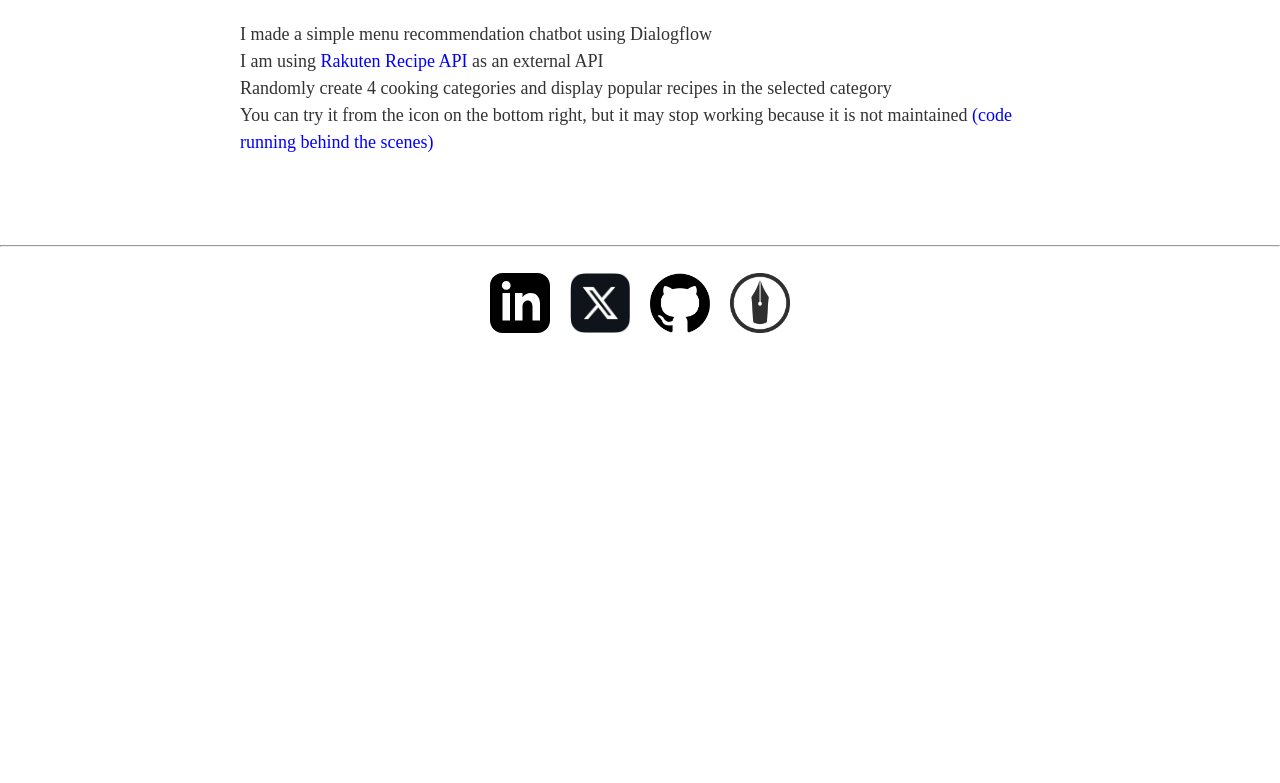
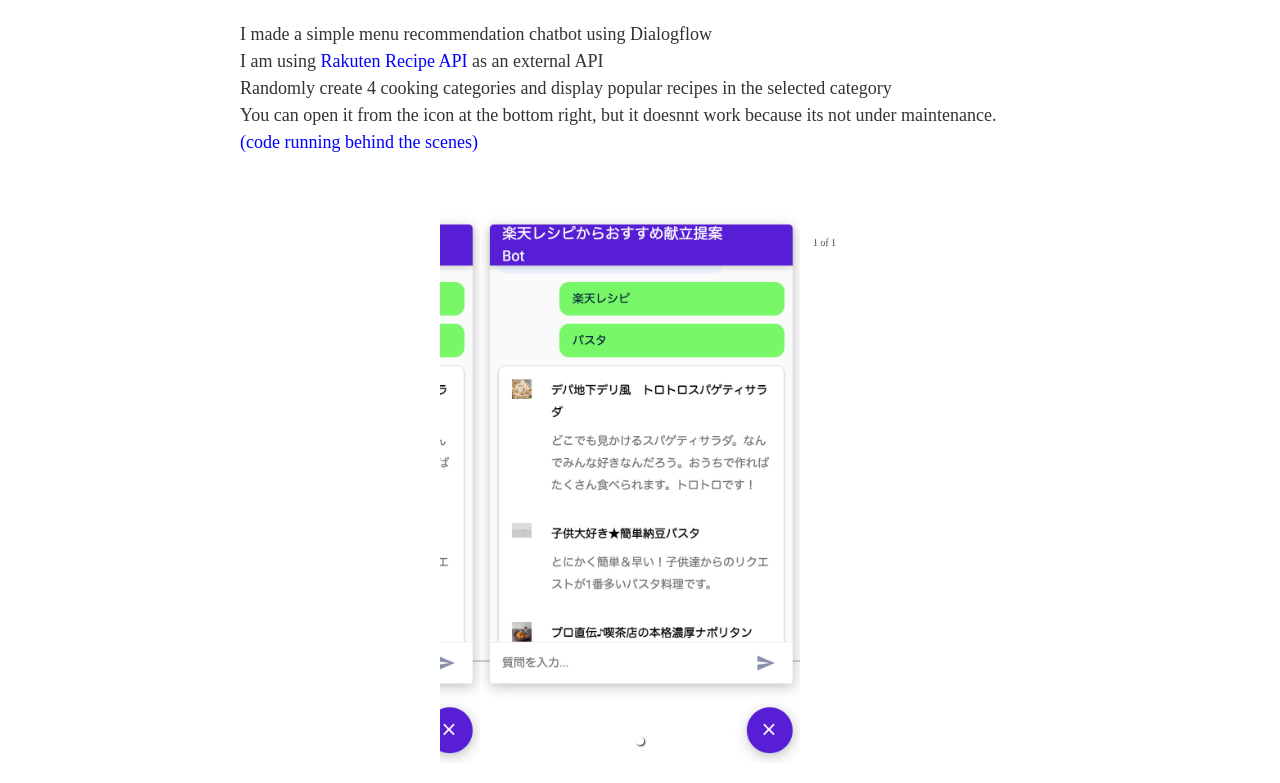
Before and after one commit to Baplisca/NextJS-Portfolio, a Next.js app: page /work_en in a window 1280 px wide. Shown: the part 4617-5400 px from the top of the page. Before the commit the page ends 4990 px from the top, so only its background shows below. Built offline with nearby package versions, Linux system fonts and the light colour scheme; a web font is replaced by a local one.

Commit message:
update dialog flow

```diff
--- a/src/organisms/GoogleDialogFlowContent.tsx
+++ b/src/organisms/GoogleDialogFlowContent.tsx
@@ -1,6 +1,9 @@
 import { IContent } from "../interfaces/about-content.interface";
+import { IWorkImage } from "../interfaces/work-image.interface";
 import GoogleDialogFlow from "../molecules/GoogleDialogFlow";
+import WorkImageContent from "../molecules/WorkImageContent";
 import ContentsDisplay from "./ContentsDisplay";
+import styles from "./VerticalContent.module.scss";
 
 const googleDialogFlowItems: IContent[] = [
   {
@@ -56,7 +59,7 @@
   {
     value: (
       <span>
-        右下のアイコンから試せますが、メンテナンスしていないため動かなくなる時が来るかもしれません
+        右下のアイコンから開けますが、メンテナンスしていないため動きません
         (裏で動いている
         <a
           href="https://github.com/Baplisca/Dialogflow_RakutenRecipe"
@@ -70,8 +73,8 @@
     ),
     value_en: (
       <span>
-        You can try it from the icon on the bottom right, but it may stop
-        working because it is not maintained{" "}
+        You can open it from the icon at the bottom right, but it doesnnt work
+        because its not under maintenance.{" "}
         <a
           href="https://github.com/Baplisca/Dialogflow_RakutenRecipe"
           rel="noreferrer noopener"
@@ -85,12 +88,29 @@
     isDisableDot: true,
   },
 ];
+
+const imageItems: IWorkImage[] = [
+  {
+    src: "RakutenRecipe2.jpg",
+    alt: "楽天レシピ 画像1",
+    width: 120,
+    height: 120,
+  },
+];
+
 const GoogleDialogFlowContent = () => {
   return (
     <>
       {ContentsDisplay(googleDialogFlowItems)}
       <br />
       <GoogleDialogFlow />
+      <div className={styles.PortraitImageWrapper}>
+        <WorkImageContent
+          imageItems={imageItems}
+          centerMode
+          centerSlidePercentage={80}
+        />
+      </div>
     </>
   );
 };
--- a/src/organisms/TapiTapiContent.tsx
+++ b/src/organisms/TapiTapiContent.tsx
@@ -2,7 +2,7 @@
 import { IWorkImage } from "../interfaces/work-image.interface";
 import WorkImageContent from "../molecules/WorkImageContent";
 import ContentsDisplay from "./ContentsDisplay";
-import styles from "./TapiTapiContent.module.scss";
+import styles from "./VerticalContent.module.scss";
 
 const imageItems: IWorkImage[] = [
   {
--- a/src/organisms/UpdateContent.tsx
+++ b/src/organisms/UpdateContent.tsx
@@ -10,6 +10,12 @@
 }
 
 const updateItems: IUpdateItem[] = [
+  {
+    value: "Dialogflow説明更新",
+    date: "2026.2.28",
+    value_en: "Update Dialogflow description",
+    date_en: "2026-02-28",
+  },
   {
     value: "特許追加",
     date: "2025.12.13",
```
Also changed, not shown: public/assets/RakutenRecipe2.jpg (added), src/organisms/VerticalContent.module.scss (renamed from src/organisms/TapiTapiContent.module.scss).
